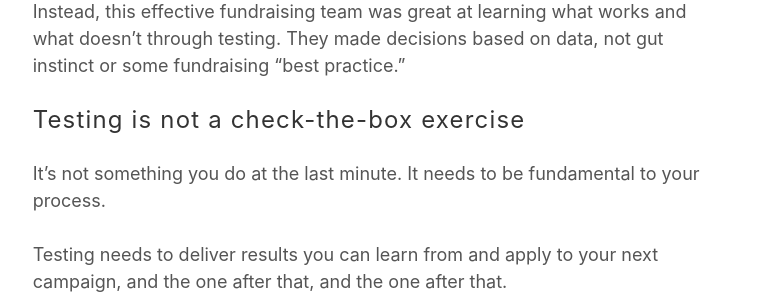
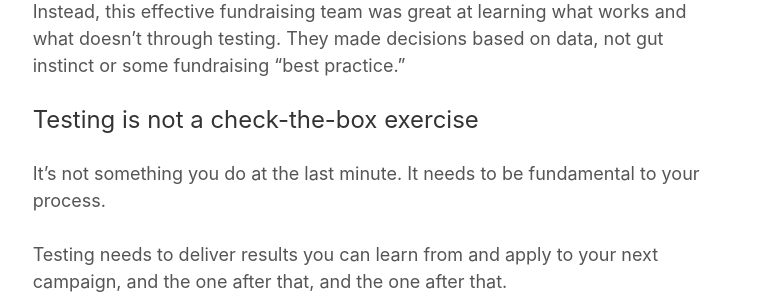
Before and after one commit to nathanielward/nathanielward.github.io, a Jekyll site: the page built from index.html, in a window 1280 px wide. Shown: the part 5531-5831 px from the top of the page, without its empty margins (286-1043 px from the left). Built offline with Jekyll 4.4.1, drawn with Linux system fonts in a browser that asks for light colours; the list of posts is cut into pages by our own code.

Commit message:
Fixed letter spacing for h2

```diff
--- a/_sass/_ui.scss
+++ b/_sass/_ui.scss
@@ -80,7 +80,6 @@ h2 {
    margin: 0px 0px $base-line-height 0px;
    font-weight: 400;
    color: $header-color;
-   letter-spacing: $base-letter-spacing/2;
 	}
 
 p, li {
```
